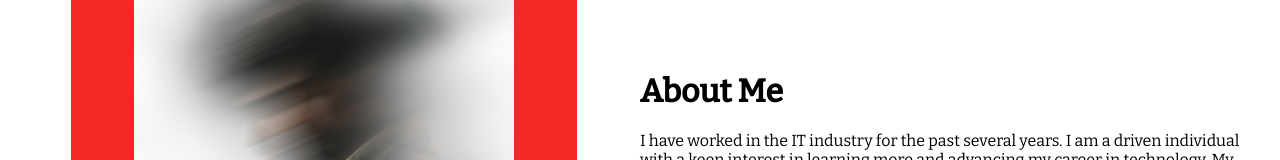
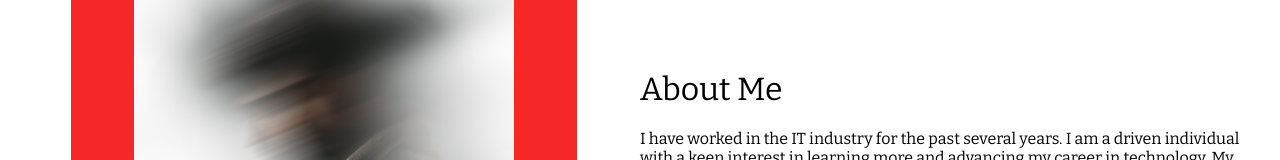
Before and after one commit to Desparta05/ReactPortfolio, a React (Create React App) app in the folder client/: page / in a window 1280 px wide. Shown: the part 1076-1236 px from the top of the page. Built offline with nearby package versions, Linux system fonts and the light colour scheme.

Commit message:
Added Css for About portion

```diff
--- a/client/src/components/about/about.css
+++ b/client/src/components/about/about.css
@@ -21,6 +21,7 @@
     height: 100%;
     /* clip-path: polygon(30% 0%, 70% 0%, 100% 0, 100% 100%, 70% 100%, 30% 100%, 0% 70%, 0% 30%); */
     background-color: rgb(245, 39, 39);
+    border-radius: 30px 30px;
 }
 
 
@@ -42,3 +43,11 @@
     flex: 1;
     position: relative;
 }
+
+.a-title{
+    font-weight: 400;
+}
+
+.a-sub{
+    margin: 20px 0px;
+}
```
